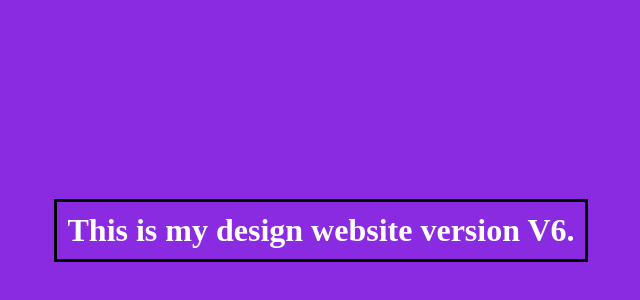
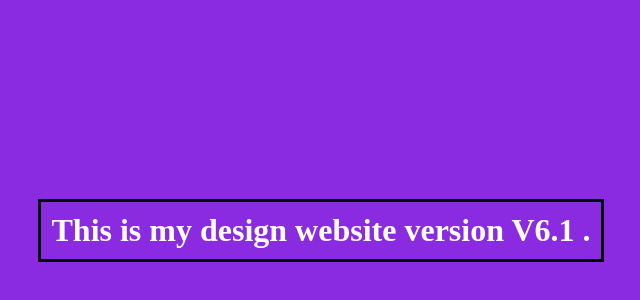
Before and after one commit to GauravSahu1044/myrepo, a plain HTML site: page index.html in a window 1280 px wide. Shown: the part 178-478 px from the top of the page, without its empty margins (319-959 px from the left). Drawn offline with Linux system fonts and the light colour scheme.

Commit message:
Changed the version V6.1

```diff
--- a/index.html
+++ b/index.html
@@ -7,6 +7,6 @@
     <link rel="stylesheet" href="styles.css">
 </head>
 <body>
-    <h1>This is my design website version V6.</h1>
+    <h1>This is my design website version V6.1 .</h1>
 </body>
 </html>
```
